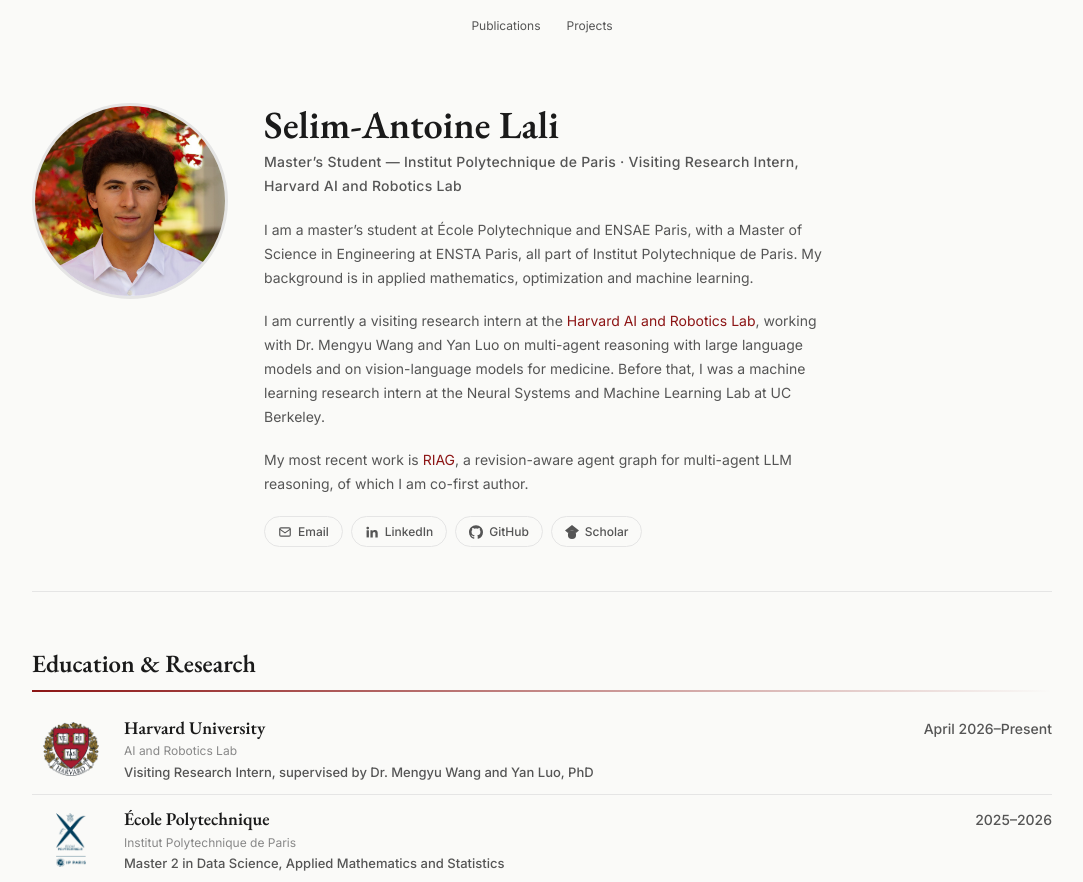
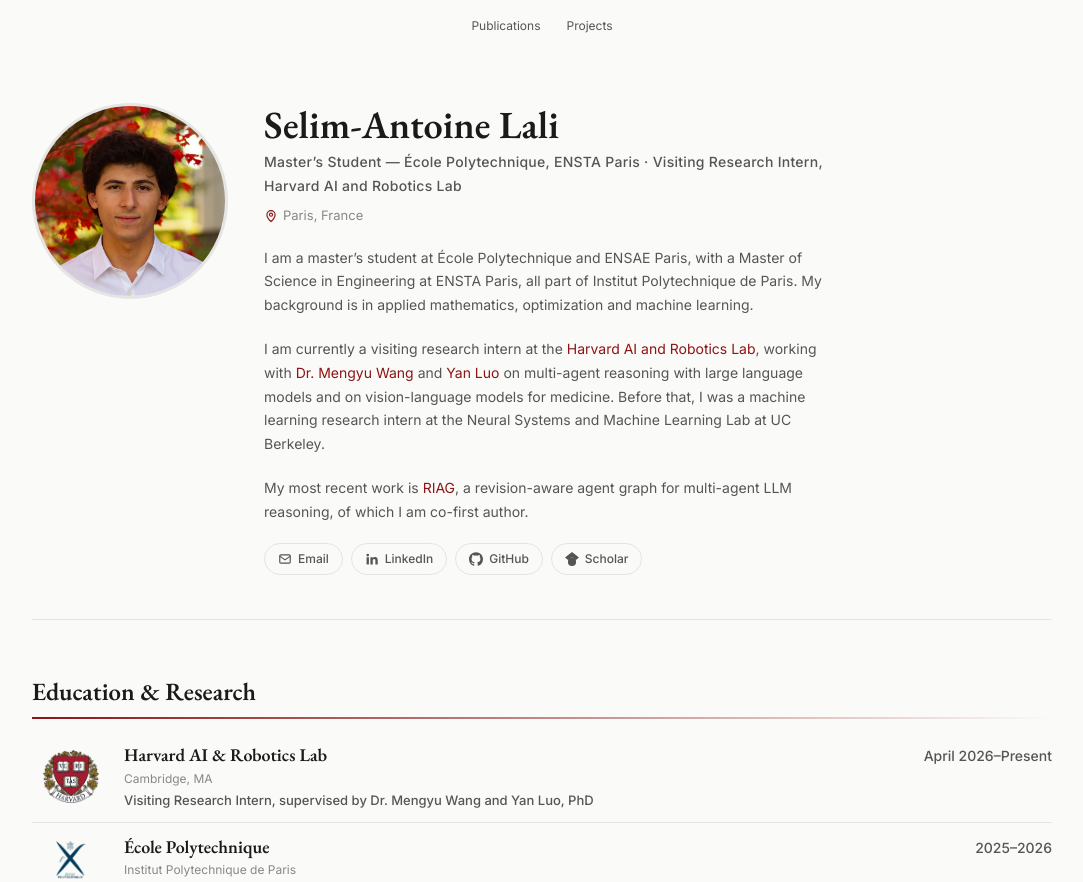
Before and after one commit to SelimLali/selimlali.github.io, a plain HTML site: page index.html in a window 1280 px wide. Shown: the top 882 px of the page, without its empty margins (98-1181 px from the left). Drawn offline with Linux system fonts and the light colour scheme.

Commit message:
Update header and Harvard entry

```diff
--- a/assets/css/style.css
+++ b/assets/css/style.css
@@ -117,7 +117,16 @@ a:hover { color: var(--accent-dark); text-decoration: underline; }
   line-height: 1.7;
   color: var(--text);
 }
-.about .role { font-weight: 500; letter-spacing: 0.02em; }
+.about .role { font-weight: 500; letter-spacing: 0.02em; margin-bottom: 8px; }
+.about .where {
+  display: flex;
+  align-items: center;
+  gap: 5px;
+  font-size: 13px;
+  line-height: 1.5;
+  color: var(--muted);
+}
+.about .where svg { flex: none; width: 14px; height: 14px; color: var(--accent); }
 
 .links { display: flex; flex-wrap: wrap; gap: 8px; }
 .links a {
@@ -257,6 +266,7 @@ a:hover { color: var(--accent-dark); text-decoration: underline; }
   .intro { flex-direction: column; align-items: center; gap: 22px; padding: 28px 0 36px; margin-bottom: 40px; text-align: center; }
   .about h1 { font-size: 34px; }
   .about p { margin-left: auto; margin-right: auto; }
+  .about .where { justify-content: center; }
   .links { justify-content: center; }
   .block { margin-bottom: 44px; }
   .row { grid-template-columns: 62px minmax(0, 1fr); }
--- a/index.html
+++ b/index.html
@@ -28,9 +28,10 @@
     <div class="portrait"><img src="assets/img/profile.jpg" alt="Selim-Antoine Lali" width="196" height="196"></div>
     <div class="about">
       <h1>Selim-Antoine Lali</h1>
-      <p class="role">Master&rsquo;s Student &mdash; Institut Polytechnique de Paris &middot; Visiting Research Intern, Harvard AI and Robotics Lab</p>
+      <p class="role">Master&rsquo;s Student &mdash; &Eacute;cole Polytechnique, ENSTA Paris &middot; Visiting Research Intern, Harvard AI and Robotics Lab</p>
+      <p class="where"><svg viewBox="0 0 24 24" fill="none" stroke="currentColor" stroke-width="2" stroke-linecap="round" stroke-linejoin="round" aria-hidden="true"><path d="M12 21.5s-7-6.2-7-11.7a7 7 0 0 1 14 0c0 5.500-7 11.7-7 11.7z"/><circle cx="12" cy="9.8" r="2.6"/></svg>Paris, France</p>
       <p>I am a master&rsquo;s student at &Eacute;cole Polytechnique and ENSAE Paris, with a Master of Science in Engineering at ENSTA Paris, all part of Institut Polytechnique de Paris. My background is in applied mathematics, optimization and machine learning.</p>
-      <p>I am currently a visiting research intern at the <a href="https://github.com/Harvard-AI-and-Robotics-Lab">Harvard AI and Robotics Lab</a>, working with Dr. Mengyu Wang and Yan Luo on multi-agent reasoning with large language models and on vision-language models for medicine. Before that, I was a machine learning research intern at the Neural Systems and Machine Learning Lab at UC Berkeley.</p>
+      <p>I am currently a visiting research intern at the <a href="https://wang.hms.harvard.edu">Harvard AI and Robotics Lab</a>, working with <a href="https://wang.hms.harvard.edu/team/dr-wang/">Dr. Mengyu Wang</a> and <a href="https://wang.hms.harvard.edu/team/yan-luo-phd/">Yan Luo</a> on multi-agent reasoning with large language models and on vision-language models for medicine. Before that, I was a machine learning research intern at the Neural Systems and Machine Learning Lab at UC Berkeley.</p>
       <p>My most recent work is <a href="https://arxiv.org/abs/2610.01249">RIAG</a>, a revision-aware agent graph for multi-agent LLM reasoning, of which I am co-first author.</p>
       <div class="links">
         <a href="mailto:selim-antoine.lali@polytechnique.edu"><svg viewBox="0 0 24 24" fill="none" stroke="currentColor" stroke-width="2" stroke-linecap="round" stroke-linejoin="round" aria-hidden="true"><rect x="3" y="5" width="18" height="14" rx="2"/><path d="m3.5 7.5 8.5 6 8.5-6"/></svg> Email</a>
@@ -48,8 +49,8 @@
       <article class="row">
         <div class="logo"><img src="assets/img/logo-harvard.png" alt="Harvard University"></div>
         <div>
-          <div class="top"><h3>Harvard University</h3><span class="dates">April 2026&ndash;Present</span></div>
-          <p class="place">AI and Robotics Lab</p>
+          <div class="top"><h3>Harvard AI &amp; Robotics Lab</h3><span class="dates">April 2026&ndash;Present</span></div>
+          <p class="place">Cambridge, MA</p>
           <p class="what">Visiting Research Intern, supervised by Dr. Mengyu Wang and Yan Luo, PhD</p>
         </div>
       </article>
```
